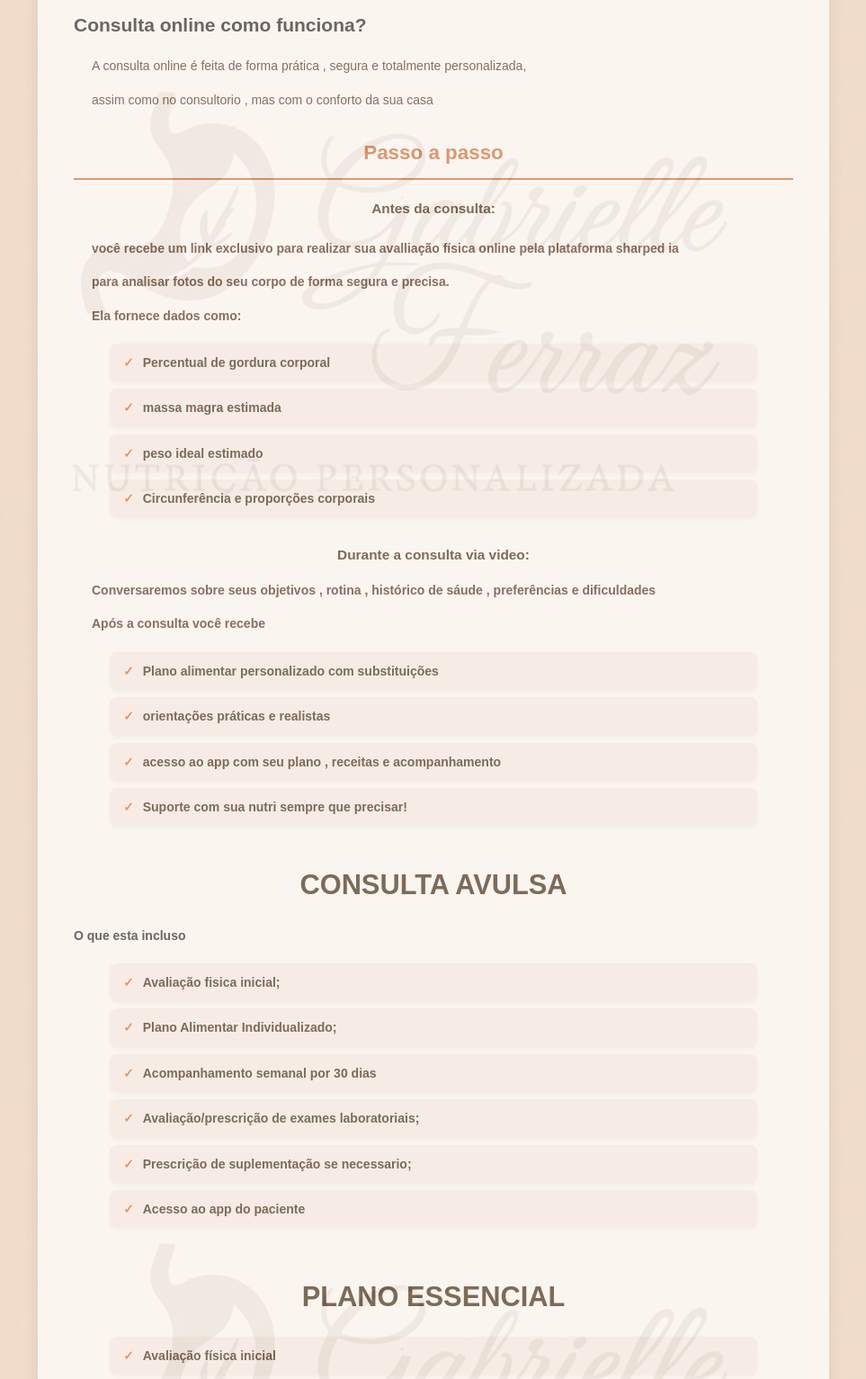
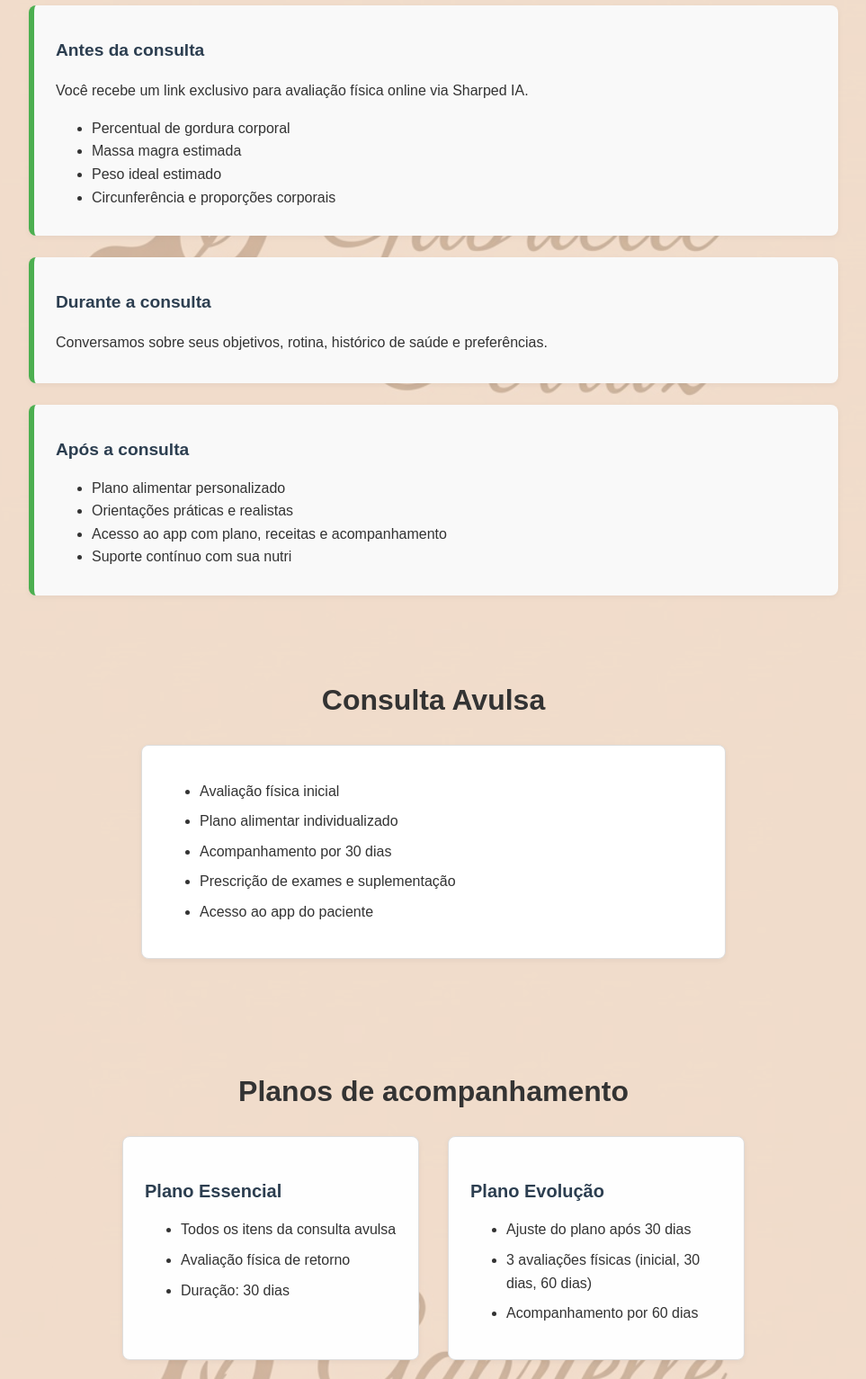
Before and after one commit to MatheusFerraz320/Site-Nutricionista, a plain HTML site: page servicos.html in a window 1280 px wide. Shown: the part 281-1814 px from the top of the page at 90% size, without its empty margins (158-1121 px from the left). Drawn offline with Linux system fonts and the light colour scheme.

Commit message:
Melhorias aba serviço css

```diff
--- a/servicos.html
+++ b/servicos.html
@@ -19,76 +19,83 @@
         </ul>
     </div>
 </header>
-<div class="consulta-online">
-<h1> <strong> SERVIÇOS </strong></h1>
-<h2>Consulta online como funciona?</h2>
-<p>A consulta online é feita de forma prática , segura e totalmente personalizada,</p>
-<p>assim como no consultorio , mas com o conforto da sua casa</p>
-<h3>Passo a passo</h3>
-<p><strong>Antes da consulta:<strong></p>
-<p>você recebe um link exclusivo para realizar sua avalliação física online pela plataforma sharped ia</p>
-<p>para analisar fotos do seu corpo de forma segura e precisa.</p>
-<p>Ela fornece dados como:</p>
+<section class="servicos-intro">
+  <h1>Serviços</h1>
+  <div class="servico-container">
+    <h2>Consulta online:</h2>
+
+    <div class="passo-a-passo">
+      <div class="passo-card">
+        <h3>Antes da consulta</h3>
+        <p>Você recebe um link exclusivo para avaliação física online via Sharped IA.</p>
         <ul>
           <li>Percentual de gordura corporal</li>
-<li>massa magra estimada</li>
-<li>peso ideal estimado</li>
+          <li>Massa magra estimada</li>
+          <li>Peso ideal estimado</li>
           <li>Circunferência e proporções corporais</li>
         </ul>
-<p><strong>Durante a consulta via video:</strong></p>
-<p>Conversaremos sobre seus objetivos , rotina , histórico de sáude , preferências e dificuldades</p>
-<p>Após a consulta você recebe</p>
+      </div>
+      <div class="passo-card">
+        <h3>Durante a consulta</h3>
+        <p>Conversamos sobre seus objetivos, rotina, histórico de saúde e preferências.</p>
+      </div>
+      <div class="passo-card">
+        <h3>Após a consulta</h3>
         <ul>
-<li>Plano alimentar personalizado com substituições</li>
-<li>orientações práticas e realistas</li>
-<li>acesso ao app com seu plano , receitas e acompanhamento</li>
-<li>Suporte com sua nutri sempre que precisar!</li>
+          <li>Plano alimentar personalizado</li>
+          <li>Orientações práticas e realistas</li>
+          <li>Acesso ao app com plano, receitas e acompanhamento</li>
+          <li>Suporte contínuo com sua nutri</li>
         </ul>
-<h4>CONSULTA AVULSA</h4>
-<Strong>O que esta incluso</Strong>
-<ul>
-<li>Avaliação fisica inicial;</li>
-<li>Plano Alimentar Individualizado;</li>
-<li>Acompanhamento semanal por 30 dias</li>
-<li>Avaliação/prescrição de exames laboratoriais;</li>
-<li>Prescrição de suplementação se necessario;</li>
-<li>Acesso ao app do paciente</li>
-</ul>
-<h5>PLANO ESSENCIAL</h5>
+      </div>
+    </div>
+  </div>
+</section>
+
+<section class="servicos-avulsa">
+  <h2>Consulta Avulsa</h2>
+  <div class="card-avulsa">
     <ul>
       <li>Avaliação física inicial</li>
       <li>Plano alimentar individualizado</li>
-  <li>Acompanhamento semanal por 30 dias</li>
-  <li>Avaliação/prescrição de exames laboratoriais</li>
-  <li>Prescrição de suplementação, se necessário</li>
+      <li>Acompanhamento por 30 dias</li>
+      <li>Prescrição de exames e suplementação</li>
       <li>Acesso ao app do paciente</li>
+    </ul>
+  </div>
+</section>
+
+<section class="servicos-planos">
+  <h2>Planos de acompanhamento</h2>
+  <div class="card-container">
+    <div class="card">
+      <h3>Plano Essencial</h3>
+      <ul>
+        <li>Todos os itens da consulta avulsa</li>
         <li>Avaliação física de retorno</li>
         <li>Duração: 30 dias</li>
       </ul>
-<h6>PLANO EVOLUÇÂO</h6>
+    </div>
+    <div class="card">
+      <h3>Plano Evolução</h3>
       <ul>
-  <li>Ajuste do plano alimentar após 30 dias</li>
-  <li>Acompanhamento semanal por 60 dias</li>
-  <li>3 avaliações físicas (inicial / 30 dias / 60 dias)</li>
-  <li>Duração: 60 dias</li>
+        <li>Ajuste do plano após 30 dias</li>
+        <li>3 avaliações físicas (inicial, 30 dias, 60 dias)</li>
+        <li>Acompanhamento por 60 dias</li>
       </ul>
-<h6>PLANO TRANSFORMAÇÂO</h6>
+    </div>
+    <div class="card">
+      <h3>Plano Transformação</h3>
       <ul>
-  <li>Ajuste do plano alimentar a cada 30 dias</li>
-  <li>Acompanhamento semanal por 90 dias</li>
-  <li>4 avaliações físicas (inicial / 30 dias / 60 dias / 90 dias)</li>
-  <li>Avaliação/prescrição de exames laboratoriais</li>
-  <li>Prescrição de suplementação, se necessário</li>
+        <li>Ajustes mensais no plano alimentar</li>
+        <li>4 avaliações físicas (inicial, 30, 60, 90 dias)</li>
+        <li>Suporte completo por 90 dias</li>
+        <li>Prescrição de exames e suplementação</li>
         <li>Acesso ao app do paciente</li>
-  <li>Duração: 90 dias</li>
       </ul>
-
-
-
-
-
-
     </div>
+  </div>
+</section>
 
 
 </body>
--- a/style.css
+++ b/style.css
@@ -18,6 +18,120 @@ body {
   line-height: 1.6;
   color: #333;
 }
+
+.imc-section {
+  max-width: 600px;
+  margin: 0 auto;
+  padding: 30px;
+  background-color: #ffffff;
+  color: #000000;
+  border-radius: 10px;
+  box-shadow: 0 0 10px rgba(0, 0, 0, 0.1);
+  font-family: "Poppins", sans-serif;
+  text-align: center;
+}
+
+.imc-section h2,
+.imc-section h3 {
+  margin-bottom: 10px;
+  font-size: 18px;
+}
+
+.imc-section p,
+.imc-section ul {
+  margin-bottom: 20px;
+}
+
+.imc-section ul {
+  padding-left: 0;
+  list-style-position: inside;
+}
+
+.imc-form-container {
+  max-width: 400px;
+  margin: 40px auto;
+  padding: 20px;
+  border: 2px solid #e0e0e0;
+  border-radius: 8px;
+  background-color: #f9f9f9;
+  font-family: "Poppins", sans-serif;
+  display: flex;
+  flex-direction: column;
+  gap: 12px;
+}
+
+.form-group {
+  display: flex;
+  flex-direction: column;
+  margin-bottom: 12px;
+}
+
+.form-group label {
+  margin-bottom: 6px;
+  font-weight: 500;
+  color: #333;
+}
+
+.input {
+  width: 100%;
+  padding: 10px;
+  border: 1px solid #ccc;
+  border-radius: 4px;
+  font-size: 1rem;
+}
+
+#calcular-btn {
+  width: 100%;
+  padding: 12px;
+  background: linear-gradient(135deg, #f5e6dc, #d8bfa3);
+  color: #3d2c23;
+  border: none;
+  border-radius: 4px;
+  font-size: 1rem;
+  cursor: pointer;
+  transition: background 0.3s ease;
+}
+
+#calcular-btn:hover {
+  background: linear-gradient(135deg, #e8d4c3, #c7a88e);
+}
+
+#validaçao {
+  color: red;
+  font-size: 0.95rem;
+  margin: 0;
+}
+
+.resultado {
+  font-size: 1rem;
+  font-weight: bold;
+  margin: 0;
+}
+
+.resultado-abaixo-peso {
+  color: orange;
+}
+
+.resultado-peso-normal {
+  color: green;
+}
+
+.resultado-sobrepeso {
+  color: goldenrod;
+}
+
+.resultado-obesidade-1 {
+  color: darkorange;
+}
+
+.resultado-obesidade-2 {
+  color: orangered;
+}
+
+.resultado-obesidade-3 {
+  color: red;
+}
+
 
 header {
   background: #f5e6d3;
@@ -229,232 +343,102 @@ body::before {
     max-width: 90%;
   }
 }
-.imc-section {
-  max-width: 600px;
+
+.servicos-intro,
+.servicos-avulsa,
+.servicos-planos {
+  font-family: 'Poppins', sans-serif;
+  max-width: 900px;
   margin: 0 auto;
-  padding: 30px;
-  background-color: #ffffff;
-  color: #000000;
-  border-radius: 10px;
-  box-shadow: 0 0 10px rgba(0, 0, 0, 0.1);
-  font-family: "Poppins", sans-serif;
-  text-align: center;
-}
-
-.imc-section h2,
-.imc-section h3 {
-  margin-bottom: 10px;
-  font-size: 18px;
-}
-
-.imc-section p,
-.imc-section ul {
-  margin-bottom: 20px;
-}
-
-.imc-section ul {
-  padding-left: 0;
-  list-style-position: inside;
-}
-
-.imc-form-container {
-  max-width: 400px;
-  margin: 40px auto;
-  padding: 20px;
-  border: 2px solid #e0e0e0;
-  border-radius: 8px;
-  background-color: #f9f9f9;
-  font-family: "Poppins", sans-serif;
-  display: flex;
-  flex-direction: column;
-  gap: 12px;
-}
-
-.form-group {
-  display: flex;
-  flex-direction: column;
-  margin-bottom: 12px;
-}
-
-.form-group label {
-  margin-bottom: 6px;
-  font-weight: 500;
+  padding: 2rem 1rem;
   color: #333;
 }
 
-.input {
-  width: 100%;
-  padding: 10px;
-  border: 1px solid #ccc;
-  border-radius: 4px;
-  font-size: 1rem;
+.servicos-intro h1,
+.servicos-avulsa h2,
+.servicos-planos h2 {
+  text-align: center;
+  margin-bottom: 1.5rem;
+  font-size: 2rem;
 }
 
-#calcular-btn {
-  width: 100%;
-  padding: 12px;
-  background: linear-gradient(135deg, #f5e6dc, #d8bfa3);
-  color: #3d2c23;
-  border: none;
-  border-radius: 4px;
-  font-size: 1rem;
-  cursor: pointer;
-  transition: background 0.3s ease;
+
+.passo-a-passo {
+  display: flex;
+  flex-direction: column;
+  gap: 1.5rem;
 }
 
-#calcular-btn:hover {
-  background: linear-gradient(135deg, #e8d4c3, #c7a88e);
+.passo-card {
+  background-color: #f9f9f9;
+  border-left: 6px solid #4caf50;
+  border-radius: 8px;
+  padding: 1rem 1.5rem;
+  box-shadow: 0 2px 6px rgba(0,0,0,0.05);
 }
 
-#validaçao {
-  color: red;
-  font-size: 0.95rem;
-  margin: 0;
+.passo-card h3 {
+  margin-bottom: 0.5rem;
+  font-size: 1.2rem;
+  color: #2c3e50;
 }
 
-.resultado {
+.passo-card p,
+.passo-card ul li {
   font-size: 1rem;
-  font-weight: bold;
-  margin: 0;
+  line-height: 1.6;
 }
 
-.resultado-abaixo-peso {
-  color: orange;
+.card-avulsa {
+  background-color: #fff;
+  border: 1px solid #ddd;
+  border-radius: 8px;
+  padding: 1.5rem;
+  box-shadow: 0 2px 6px rgba(0,0,0,0.05);
+  max-width: 600px;
+  margin: 0 auto 2rem;
 }
 
-.resultado-peso-normal {
-  color: green;
+.card-avulsa ul li {
+  font-size: 1rem;
+  line-height: 1.6;
+  margin-bottom: 0.5rem;
 }
 
-.resultado-sobrepeso {
-  color: goldenrod;
+.card-container {
+  display: flex;
+  flex-wrap: wrap;
+  gap: 2rem;
+  justify-content: center;
 }
 
-.resultado-obesidade-1 {
-  color: darkorange;
+.card {
+  background-color: #fefefe;
+  border: 1px solid #ddd;
+  border-radius: 8px;
+  padding: 1.5rem;
+  width: 280px;
+  box-shadow: 0 2px 6px rgba(0,0,0,0.05);
+  transition: transform 0.3s ease;
 }
 
-.resultado-obesidade-2 {
-  color: orangered;
+.card:hover {
+  transform: translateY(-5px);
 }
 
-.resultado-obesidade-3 {
-  color: red;
+.card h3 {
+  font-size: 1.25rem;
+  margin-bottom: 0.5rem;
+  color: #2c3e50;
 }
 
-.consulta-online {
-  max-width: 800px; /* Largura máxima para centralizar o conteúdo */
-  margin: 60px auto; /* Centraliza a div na página com margem superior e inferior */
-  padding: 40px;
-  background-color: #fff; /* Fundo branco para a caixa */
-  opacity: 0.7; /* Opacidade para suavizar o fundo */
-  border-radius: 12px;
-  box-shadow: 0 8px 20px rgba(0, 0, 0, 0.1); /* Sombra suave para profundidade */
-  font-family: Arial, sans-serif;
-  color: #333; /* Cor de texto padrão */
-  line-height: 1.6; /* Espaçamento entre linhas para melhor leitura */
+.card ul li {
+  font-size: 1rem;
+  line-height: 1.6;
+  margin-bottom: 0.5rem;
 }
 
-/* Estilo para o título principal da seção */
-.consulta-online h1,
-h3,
-h4,
-h5,
-h6 {
-  color: #4b3b2a; /* Cor mais escura para o título */
-  font-size: 2.2em;
-  margin-bottom: 20px;
-  text-align: center;
-}
 
-/* Estilo para os parágrafos de introdução */
-.consulta-online p {
-  font-size: 1.1em;
-  margin-bottom: 15px;
-  text-align: center; /* Centraliza parágrafos curtos */
-  color: #6b4f3c; /* Cor de texto mais suave */
-}
-
-/* Estilo para o subtítulo "Passo a passo" */
-.consulta-online h3 {
-  color: #d17c4b; /* Cor de destaque para o subtítulo */
-  font-size: 1.6em;
-  margin-top: 30px;
-  margin-bottom: 15px;
-  text-align: center;
-  border-bottom: 2px solid #d17c4b; /* Linha de destaque abaixo do título */
-  padding-bottom: 10px;
-}
-
-/* Estilo para o texto "Antes da consulta" */
-.consulta-online p strong {
-  color: #4b3b2a; /* Cor mais escura para o texto em negrito */
-  font-size: 1.1em;
-  display: block; /* Garante que o strong ocupe sua própria linha */
-  margin-top: 20px;
-  margin-bottom: 10px;
-  text-align: center; /* Centraliza o texto em negrito */
-}
-
-/* Estilo para os parágrafos de detalhes */
-.consulta-online p:not(.consulta-online p strong) {
-  /* Seleciona parágrafos que não são o strong */
-  font-size: 1em;
-  text-align: left; /* Alinha o texto detalhado à esquerda */
-  margin-left: 20px; /* Pequeno recuo */
-  margin-right: 20px;
-  color: #5c4033;
-}
-
-.consulta-online ul {
-  list-style: none;
-  padding-left: 0;
-  margin-top: 20px;
-  margin-bottom: 30px;
-  text-align: left;
-  max-width: 90%;
-  margin-left: auto;
-  margin-right: auto;
-}
-
-.consulta-online ul li {
-  background-color: #f7f3f0;
-  padding: 10px 15px;
-  margin-bottom: 8px;
-  border-radius: 8px;
-  display: flex;
-  align-items: center;
-  color: #4b3b2a;
-  font-size: 1em;
-  box-shadow: 0 2px 5px rgba(0, 0, 0, 0.05);
-}
-
-.consulta-online ul li::before {
-  content: "✓";
-  color: #d17c4b;
-  font-weight: bold;
-  margin-right: 10px;
-}
-
-@media (max-width: 768px) {
-  .consulta-online {
-    padding: 25px;
-    margin: 40px 15px;
-  }
-
-  .consulta-online h2 {
-    font-size: 1.8em;
-  }
-
-  .consulta-online h3 {
-    font-size: 1.4em;
-  }
-
-  .consulta-online p,
-  .consulta-online ul li {
-    font-size: 0.95em;
-  }
-}
 @media (max-width: 768px) {
   .sobre {
     flex-direction: column;
```
Also changed, not shown: calculadoraimc.html (+1 -4 lines). Lines whose indentation alone changed are shown as unchanged.
